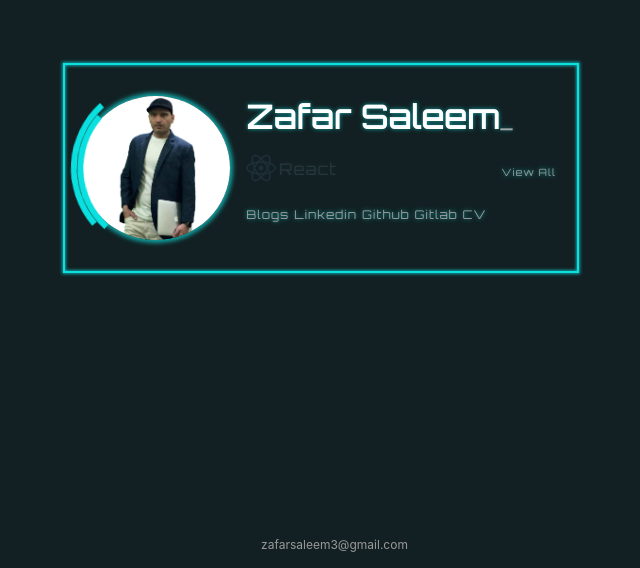
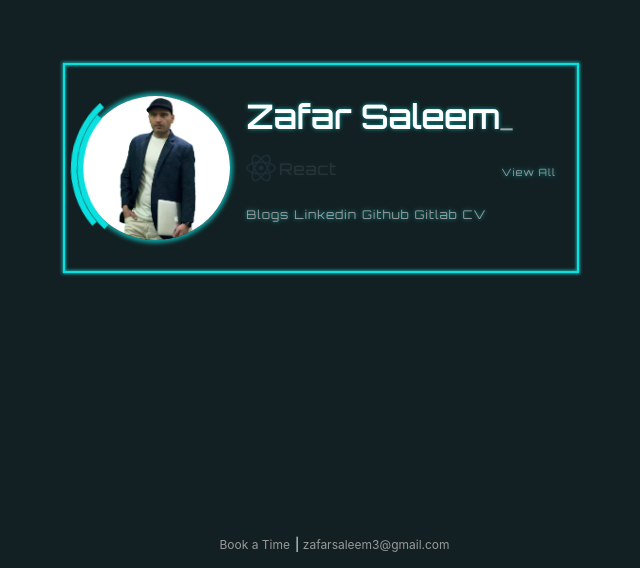
Before and after one commit to zafar-saleem/zafar-saleem.github.io, a React (Create React App) app: page / in a window 1280 px wide. Shown: the part 232-800 px from the top of the page, without its empty margins (319-959 px from the left). Built offline with nearby package versions, Linux system fonts and the light colour scheme.

Commit message:
feat: updated calendly

```diff
--- a/src/App.js
+++ b/src/App.js
@@ -96,7 +96,7 @@ function App() {
 	      </IdCard>
 	    </IdCardWrapper>
       <Footer>
-        <Link href="mailto:zafarsaleem3@gmail.com">zafarsaleem3@gmail.com</Link>
+        <Link href="https://calendly.com/zafarsaleem">Book a Time</Link>| <Link href="mailto:zafarsaleem3@gmail.com">zafarsaleem3@gmail.com</Link>
       </Footer>
     </>
   );
```
